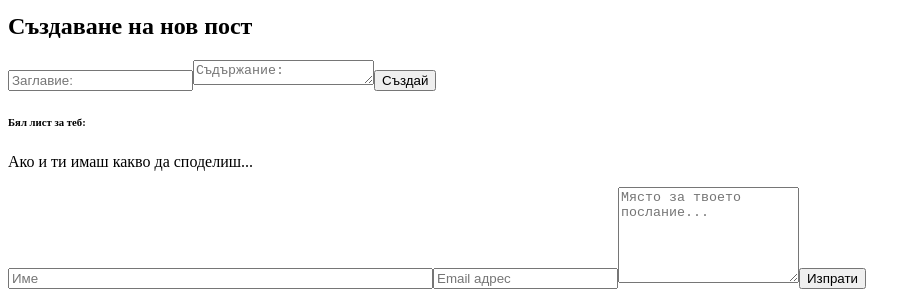
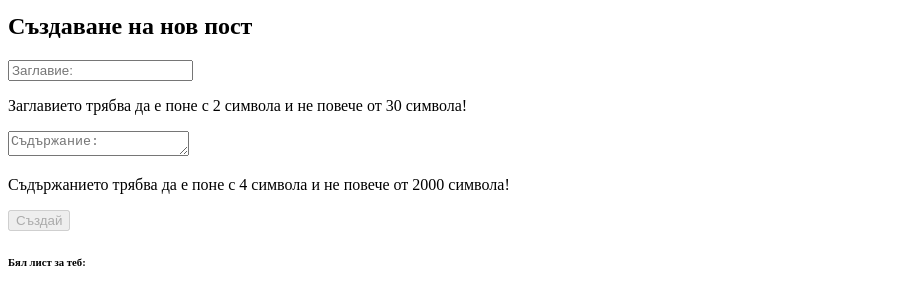
Before and after one commit to ferricode/MyBlog, a React (Create React App) app in the folder client/: page /create-post in a window 1280 px wide. Shown: the part 946-1237 px from the top of the page, without its empty margins (0-921 px from the left). Built offline with nearby package versions, Linux system fonts and the light colour scheme; no server answers; sample sign-in values are in the browser's storage; the HTML template or start-up script is replaced by a standard one.

Commit message:
CreatePost validation edited.

```diff
--- a/client/src/components/CreatePost/CreatePost.js
+++ b/client/src/components/CreatePost/CreatePost.js
@@ -28,12 +28,16 @@ export const CreatePost = () => {
             const taHeight = textRef.current.scrollHeight;
             textRef.current.style.height = taHeight + "px";
         }
+        validate();
     }, [value]);
 
+    const [isValid, setIsValid] = useState(false);
+
     const validate = () => {
-        const newErrors = validatePost(values); // use the validation function
+        const newErrors = validatePost(values);
         setErrors(newErrors);
-        return Object.values(newErrors).every((error) => error === "");
+        const isValid = Object.values(newErrors).every((error) => error === "");
+        setIsValid(isValid); // update isValid state variable
     };
 
     const onBlurHandler = (event) => {
@@ -67,7 +71,7 @@ export const CreatePost = () => {
                     ref={textRef}
                 ></textarea>
                 {errors.content && <p className="text-danger">{errors.content}</p>}
-                <input type="submit" className="form-control" value="Създай" disabled={Object.values(errors).some((error) => error !== "")} />
+                <input type="submit" className="form-control" value="Създай" disabled={!isValid} />
             </form>
         </div>
     );
```
